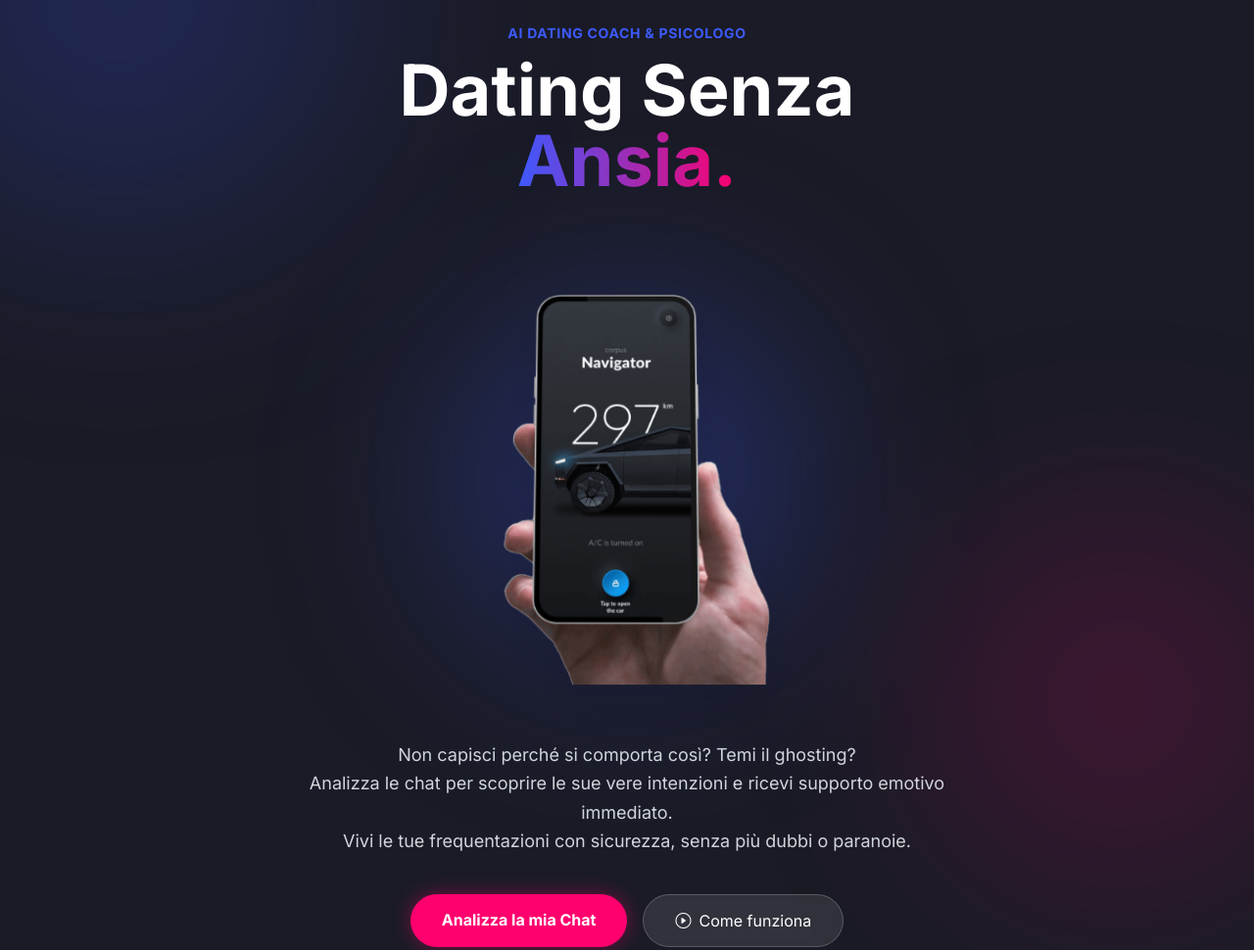
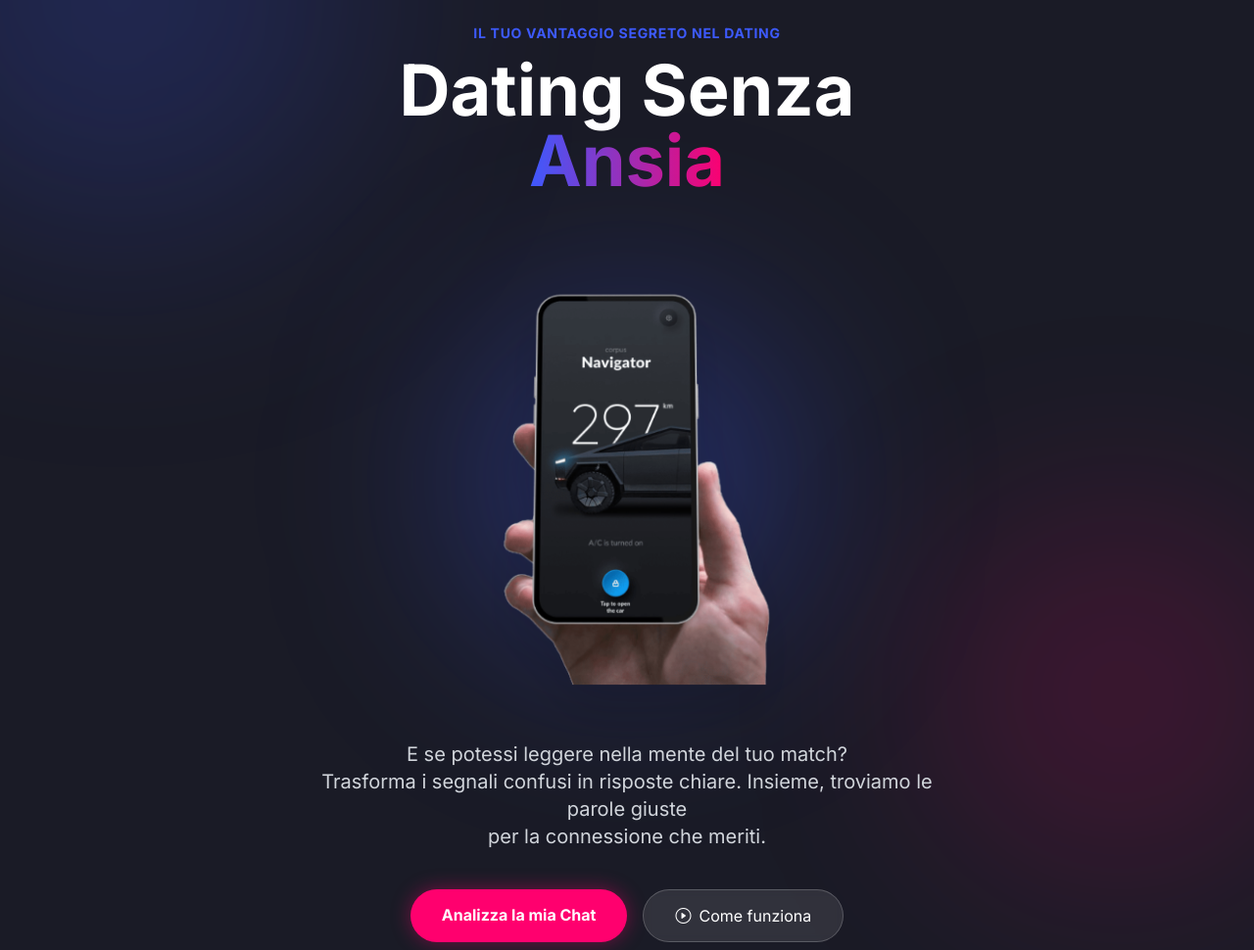
Before and after one commit to rickmendossa-x99/rickmendossa-x99.github.io, a website: page index.html in a window 1280 px wide. Shown: the part 140-1110 px from the top of the page at 98% size. Drawn offline with nearby package versions, Linux system fonts and the light colour scheme.

Commit message:
Description update

```diff
--- a/index.html
+++ b/index.html
@@ -67,11 +67,11 @@
 
                 <div class="tw-flex tw-flex-col tw-place-content-center tw-items-center">
                     <div class="reveal-up tw-text-center">
-                        <span class="tw-text-coach-teal tw-font-bold tw-tracking-wider tw-uppercase tw-mb-3 tw-block tw-text-sm">AI Dating Coach & Psicologo</span>
+                        <span class="tw-text-coach-teal tw-font-bold tw-tracking-wider tw-uppercase tw-mb-3 tw-block tw-text-sm">Il tuo Vantaggio Segreto nel Dating</span>
                         <h1 class="tw-text-5xl md:tw-text-7xl tw-font-bold tw-leading-tight tw-text-white tw-mb-6">
                             Dating Senza<br>
                             <span class="tw-text-transparent tw-bg-clip-text tw-bg-gradient-to-r tw-from-[#3D5AFE] tw-to-[#FF006E]">
-                                Ansia.
+                                Ansia
                             </span>
                         </h1>
                     </div>
@@ -92,10 +92,11 @@
                 </div>
 
                 <div class="tw-flex tw-flex-col tw-items-center tw-text-center tw-max-w-2xl tw-mx-auto">
-                    <p class="reveal-up tw-mt-8 tw-text-lg tw-text-gray-300 tw-leading-relaxed">
-                        Non capisci perché si comporta così? Temi il ghosting? <br class="tw-hidden md:tw-block">
-                        Analizza le chat per scoprire le sue vere intenzioni e ricevi supporto emotivo immediato. <br class="tw-hidden md:tw-block">
-                        Vivi le tue frequentazioni con sicurezza, senza più dubbi o paranoie.
+                    <p class="reveal-up tw-mt-8 tw-text-lg md:tw-text-xl tw-text-gray-300 tw-leading-relaxed tw-max-w-3xl tw-mx-auto">
+                        E se potessi leggere nella mente del tuo match? <br class="tw-hidden md:tw-block">
+                        Trasforma i segnali confusi in risposte chiare. <br class="md:tw-hidden"> <!-- Break extra su mobile per separare i concetti -->
+                        Insieme, troviamo le parole giuste <br class="tw-hidden md:tw-block">
+                        per la connessione che meriti.
                     </p>
                     <div class="reveal-up tw-mt-10 tw-flex tw-flex-col sm:tw-flex-row tw-gap-4">
                         <!-- CTA Principale: "Analizza Chat" è più forte di "Inizia Gratis" -->
```
Also changed, not shown: css/tailwind-build.css.
